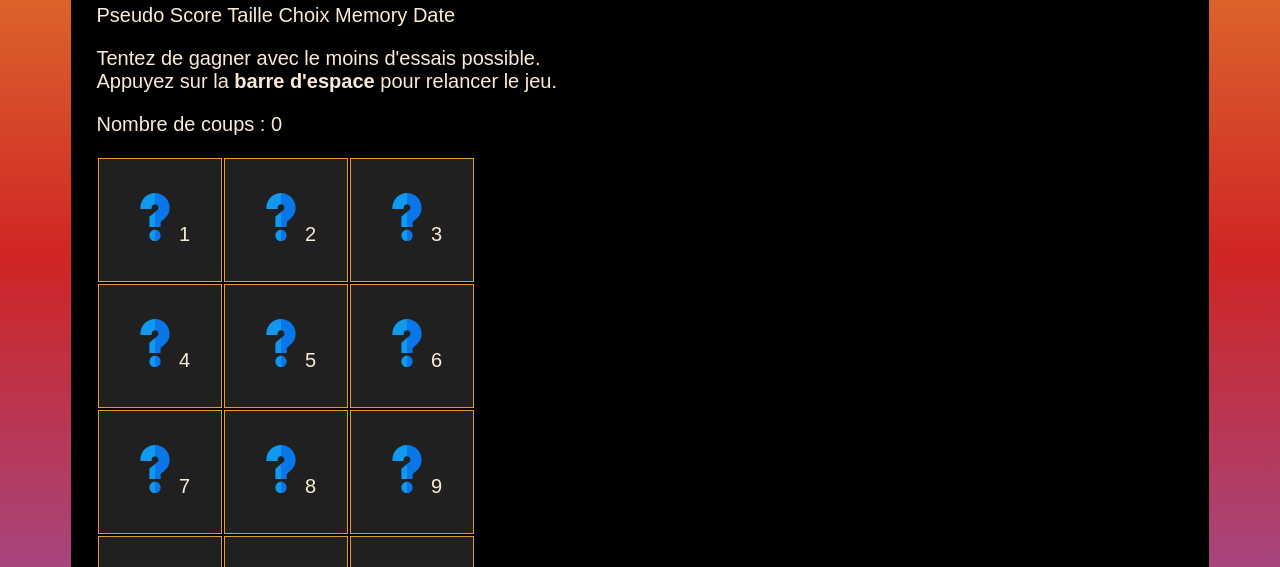
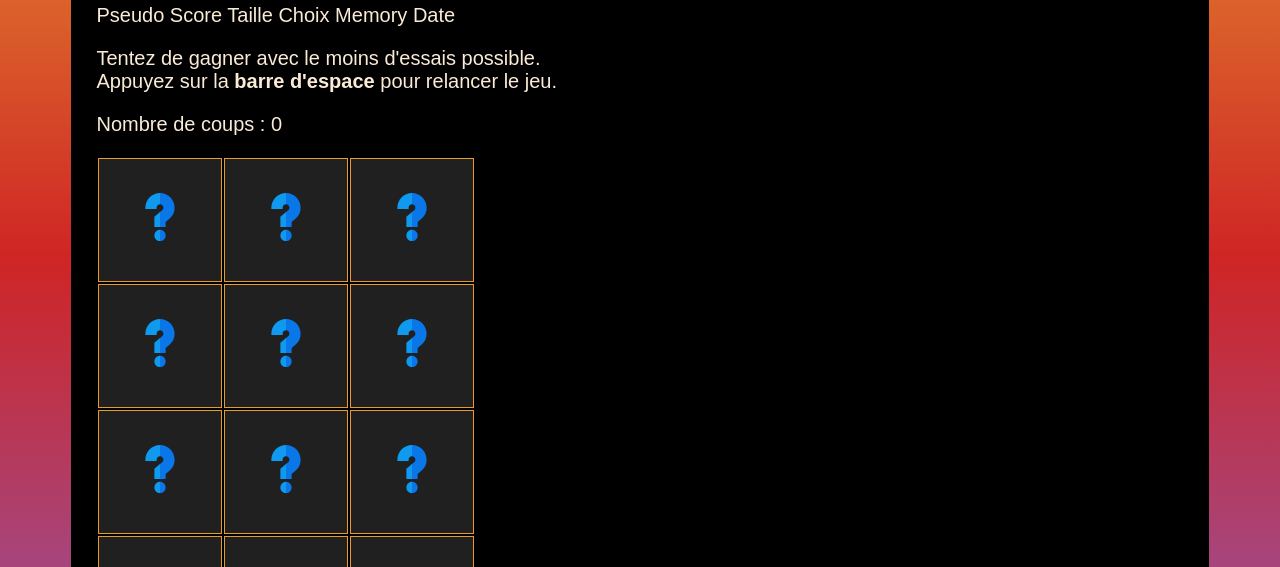
Before and after one commit to Saya-aa/Eni-Memory-Jade, a plain HTML site: page jouer.html in a window 1280 px wide. Both pictures are taken after a click on the button "Jouer". Shown: the part 233-800 px from the top of the page. Drawn offline with nearby package versions, Linux system fonts and the light colour scheme.

Commit message:
function generation tableau

```diff
--- a/jouer.html
+++ b/jouer.html
@@ -54,7 +54,8 @@
         </p>
       </div>
       <p id="compteur">Nombre de coups : 0</p>
-      <table>
+      <div id="grille"></div>
+      <!--<table id="grilleJeu">
         <tr>
           <td class="carte" id="case1">
             <img src="ressources/question.svg" alt="carte caché" class="img" />1
@@ -111,7 +112,7 @@
             />12
           </td>
         </tr>
-      </table>
+      </table>-->
     </div>
   </body>
 </html>
--- a/script.js
+++ b/script.js
@@ -73,22 +73,71 @@ let compteurCoup = 0;
 const textVictoire = document.createElement("p");
 const textJeu = document.getElementById("textJeu");
 
-$("td").on("click", function () {
-  $(this).find("img").attr("src", imgPomme.src);
-  console.log("Carte retournée");
-  compteur++; //COMPTER PAR PAIRE ?
-  compteurCoup++;
-  $("#compteur").text("Nombre de coups :" + compteurCoup);
-  console.log(compteur);
-  if (compteur >= 12) {
-    textVictoire.textContent = "Bravo ! Vous avez gagné !";
-    textJeu.appendChild(textVictoire);
+//----------------------
+//Function generer tablo
+function generateTable(colGrille, rowGrille) {
+  // crée un élément <table> et un élément <tbody>
+  const grilleJeu = document.getElementById("grille");
+  const tbl = document.createElement("table");
+  const tblBody = document.createElement("tbody");
+
+  // création de toutes les cellules
+  for (let i = 0; i < rowGrille; i++) {
+    // crée une ligne de tableau
+    const row = document.createElement("tr");
+
+    for (let j = 0; j < colGrille; j++) {
+      // Crée un élément <td> et un nœud texte, place le texte
+      // dans le <td>, puis place le <td> à la fin de la ligne
+      const cell = document.createElement("td");
+
+      id = 1;
+      for (let idTd = 1; idTd < j; idTd++) {
+        id++;
+        cell.id = id;
+      }
+
+      const cellImg = new Image();
+      cellImg.src = "ressources/question.svg";
+      cellImg.alt = "carte caché";
+
+      cell.appendChild(cellImg);
+
+      row.appendChild(cell);
+    }
+
+    // ajoute la ligne à la fin du corps du tableau
+    tblBody.appendChild(row);
   }
-});
+
+  // place le <tbody> dans le <table>
+  tbl.appendChild(tblBody);
+  // ajoute <table> dans <div grilleJeu>
+  grilleJeu.appendChild(tbl);
+}
 
 //quand click jouer
 // random [2] parmi img
 
+const colGrille = 3;
+const rowGrille = 4;
+
 $("#jouer").on("click", function () {
   console.log("coucou");
+  generateTable(colGrille, rowGrille);
+  $("td").on("click", function () {
+    $(this).find("img").attr("src", imgPomme.src);
+    console.log("Carte retournée");
+    compteur++; //COMPTER PAR PAIRE ?
+    compteurCoup++;
+    $("#compteur").text("Nombre de coups :" + compteurCoup);
+    console.log(compteur);
+    if (compteur >= 12) {
+      textVictoire.textContent = "Bravo ! Vous avez gagné !";
+      textJeu.appendChild(textVictoire);
+    }
+  });
 });
+
+//--------------
+//click retourne la case
```
